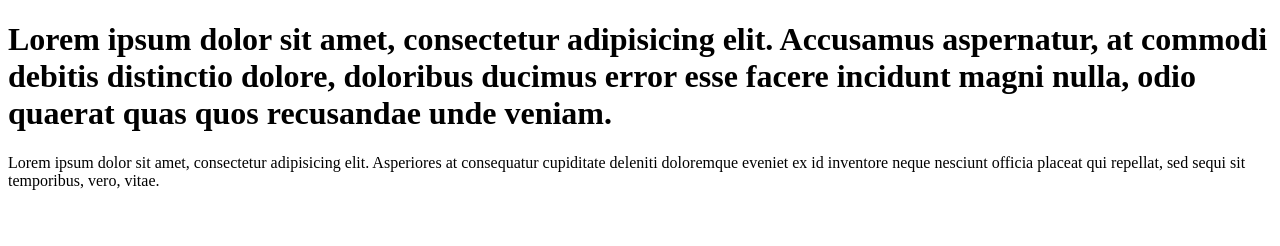
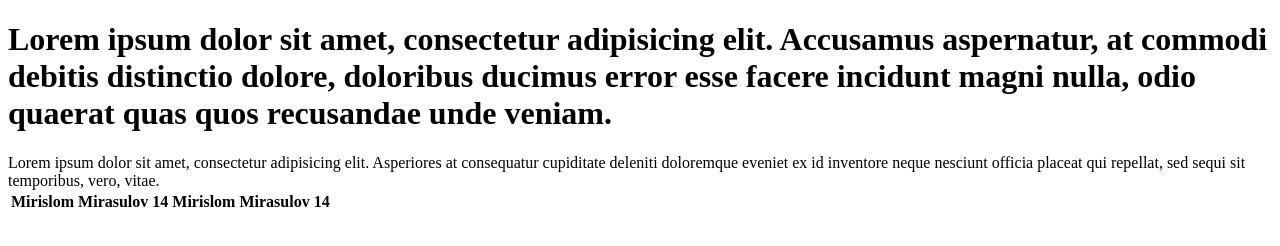
Before and after one commit to Davron1Bahodirov/AT-AT-UCS, a plain HTML site: page index.html in a window 1280 px wide. Drawn offline with Linux system fonts and the light colour scheme.

Commit message:
Mirislom

```diff
--- a/index.html
+++ b/index.html
@@ -21,5 +21,34 @@
     </div>
 </div>
 
+<div class="container">
+    <table>
+        <th>
+            <tb>
+                Mirislom
+            </tb>
+            <tb>
+                Mirasulov
+            </tb>
+            <tb>
+            14
+        </tb>
+
+        </th>
+        <th>
+            <tb>
+                Mirislom
+            </tb>
+            <tb>
+                Mirasulov
+            </tb>
+            <tb>
+                14
+            </tb>
+
+        </th>
+    </table>
+</div>
+
 </body>
 </html>
```
